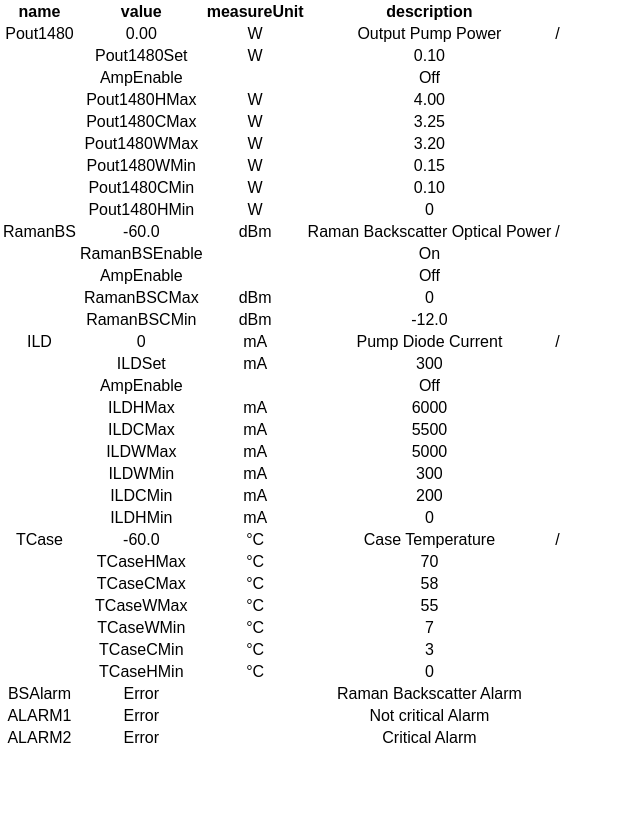
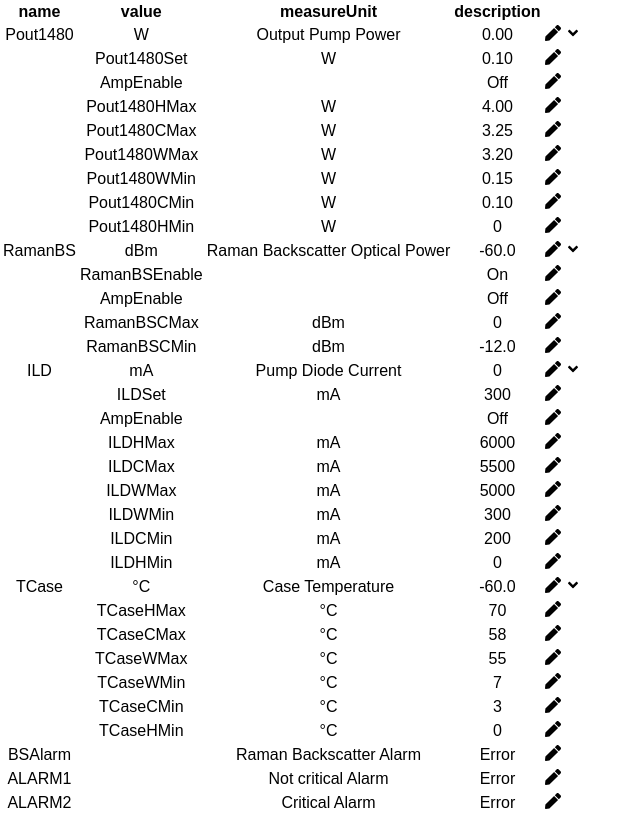
Before and after one commit to fosemberg/lasers, a React (Create React App) app: page / in a window 1280 px wide. Shown: the whole page, without its empty margins (0-640 px from the left). Built offline with nearby package versions, Linux system fonts and the light colour scheme.

Commit message:
add icons

```diff
--- a/package.json
+++ b/package.json
@@ -8,6 +8,7 @@
     "npm-run-all": "^4.1.5",
     "react": "^16.8.6",
     "react-dom": "^16.8.6",
+    "react-icons": "^3.5.0",
     "react-redux": "^7.0.2",
     "react-scripts-ts": "3.1.0",
     "redux": "^4.0.1"
--- a/src/components/Params/components/Param/Param.tsx
+++ b/src/components/Params/components/Param/Param.tsx
@@ -1,4 +1,5 @@
 import React from 'react';
+import {FaAngleDown, FaPen} from "react-icons/fa";
 import {IParam} from "../../../../store/params";
 import Relation from "./components/Relation/container";
 
@@ -6,12 +7,13 @@ const Param = ({name, value, measureUnit, description, relations}: IParam) =>
   <React.Fragment>
     <tr>
       <td>{name}</td>
-      <td>{value}</td>
       <td>{measureUnit}</td>
       <td>{description}</td>
+      <td>{value}</td>
+      <td><FaPen/></td>
       <td>
         {
-          relations && '\/'
+          relations && <FaAngleDown/>
         }
       </td>
     </tr>
--- a/src/components/Params/components/Param/components/Relation/Relation.tsx
+++ b/src/components/Params/components/Param/components/Relation/Relation.tsx
@@ -1,4 +1,5 @@
 import React from 'react';
+import {FaPen} from "react-icons/fa";
 import {IParam} from "../../../../../../store/params";
 
 interface IProps {
@@ -23,6 +24,7 @@ const Relation = ({relation, params}: IProps) => {
       <td>{param.name}</td>
       <td>{param.measureUnit}</td>
       <td>{param.value}</td>
+      <td><FaPen/></td>
     </tr>
     : null
 }
```
Also changed, not shown: 1 other file (tests, documents, lock files or other folders).
